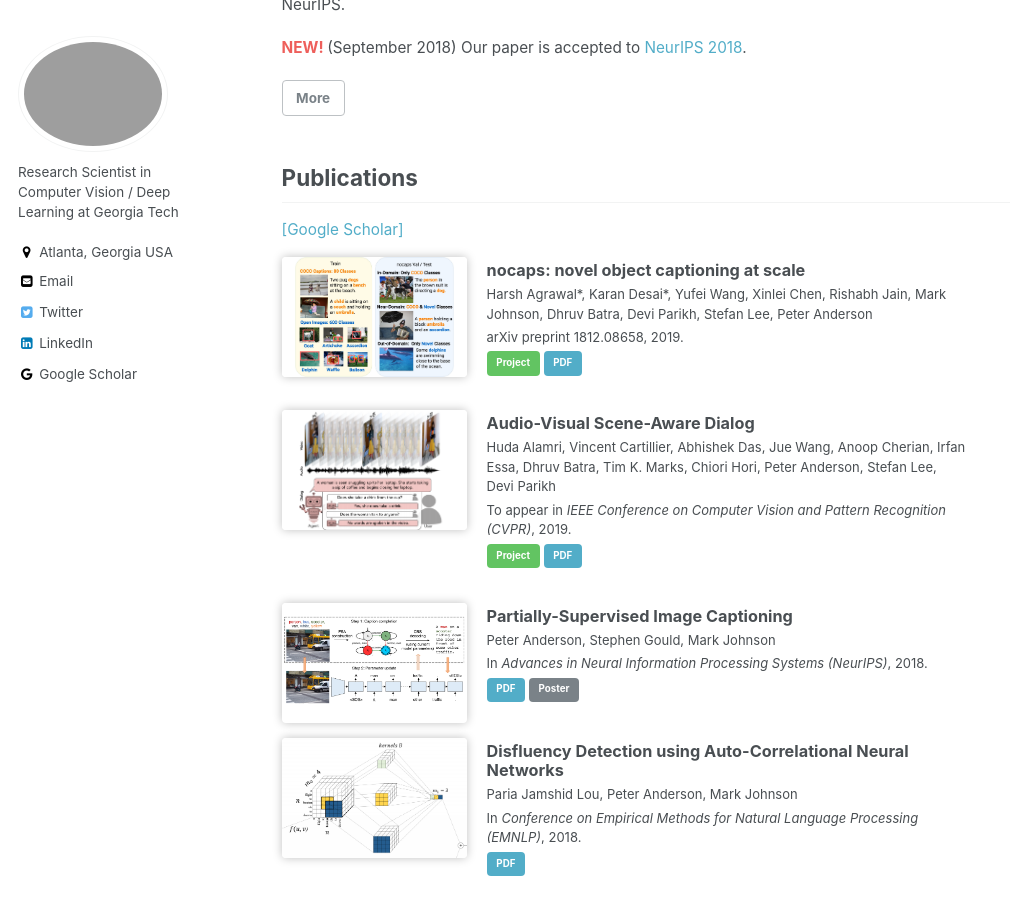
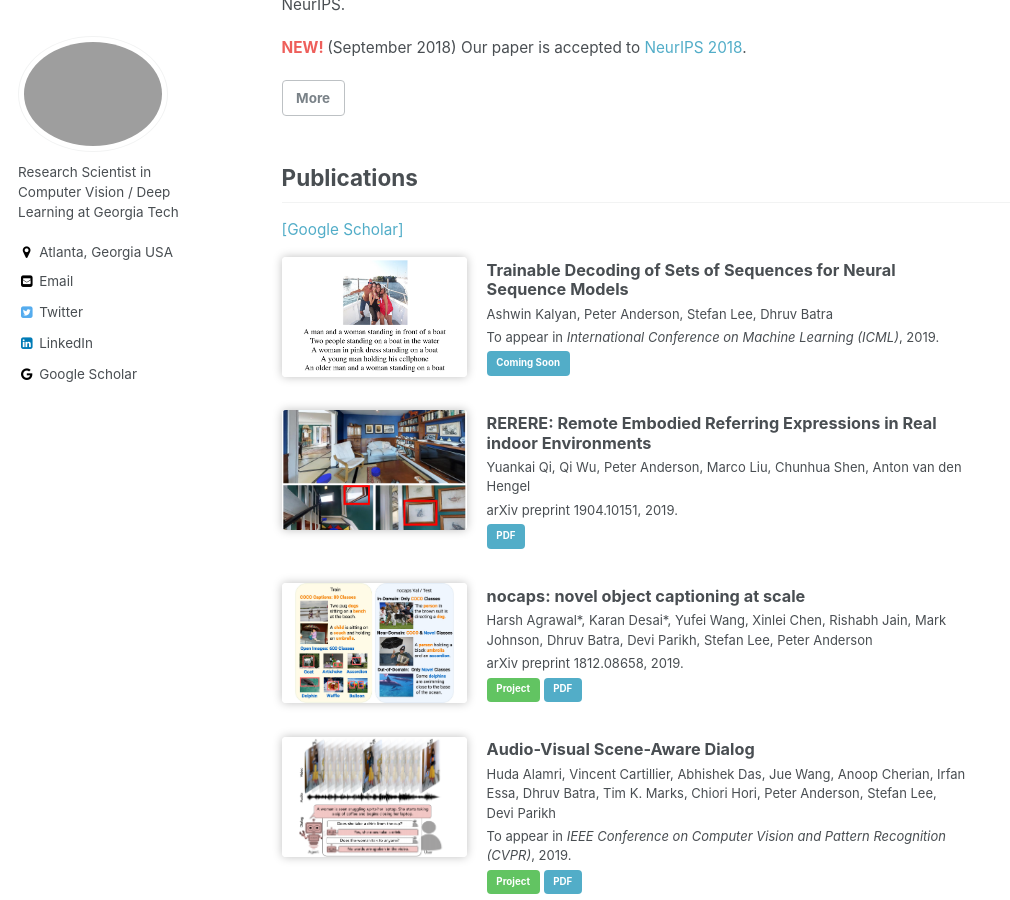
Before and after one commit to peteanderson80/peteanderson80.github.io, a Jekyll site: the page built from index.html, in a window 1280 px wide and 900 px high, scrolled down 479 px. Shown: the whole window, without its empty margins (0-1010 px from the left). Built offline with Jekyll 4.4.1, drawn with Linux system fonts in a browser that asks for light colours; a script that is not in the unit is left out; the list of posts is cut into pages by our own code.

Commit message:
Add new papers

```diff
--- a/_data/publications.yml
+++ b/_data/publications.yml
@@ -1,5 +1,17 @@
 # Publications on home page
 main:
+  - title: "Trainable Decoding of Sets of Sequences for Neural Sequence Models"
+    authors: "Ashwin Kalyan, Peter Anderson, Stefan Lee, Dhruv Batra"
+    venue: "To appear in *International Conference on Machine Learning (ICML)*, 2019."
+    teaser: sets_of_sequences.png
+    links:
+      - "[Coming Soon](/){: .btn .btn--info}"
+  - title: "RERERE: Remote Embodied Referring Expressions in Real indoor Environments"
+    authors: "Yuankai Qi, Qi Wu, Peter Anderson, Marco Liu, Chunhua Shen, Anton van den Hengel"
+    venue: "arXiv preprint 1904.10151, 2019."
+    teaser: rerere.png
+    links:
+      - "[PDF](https://arxiv.org/pdf/1904.10151.pdf){: .btn .btn--info}"
   - title: "nocaps: novel object captioning at scale"
     authors: "Harsh Agrawal&#42;, Karan Desai&#42;, Yufei Wang, Xinlei Chen, Rishabh Jain, Mark Johnson, Dhruv Batra, Devi Parikh, Stefan Lee, Peter Anderson"
     venue: "arXiv preprint 1812.08658, 2019."
```
Also changed, not shown: images/rerere.png (added), images/sets_of_sequences.png (added).
